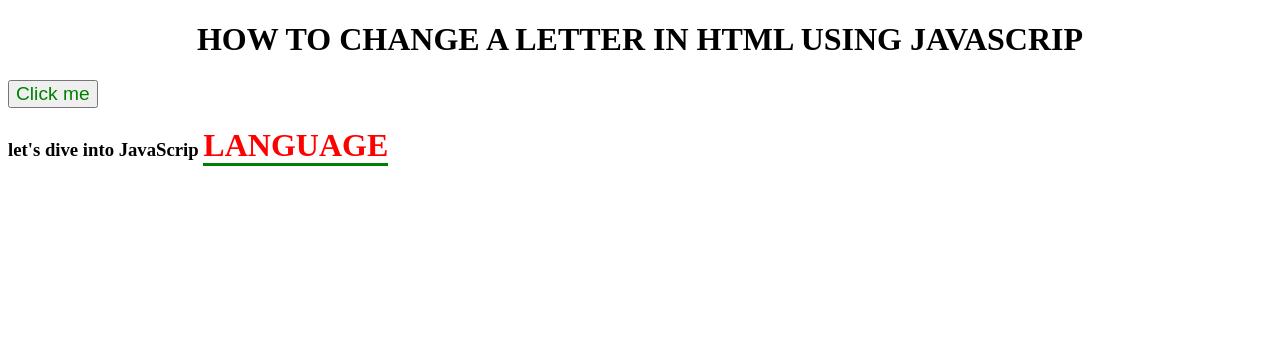
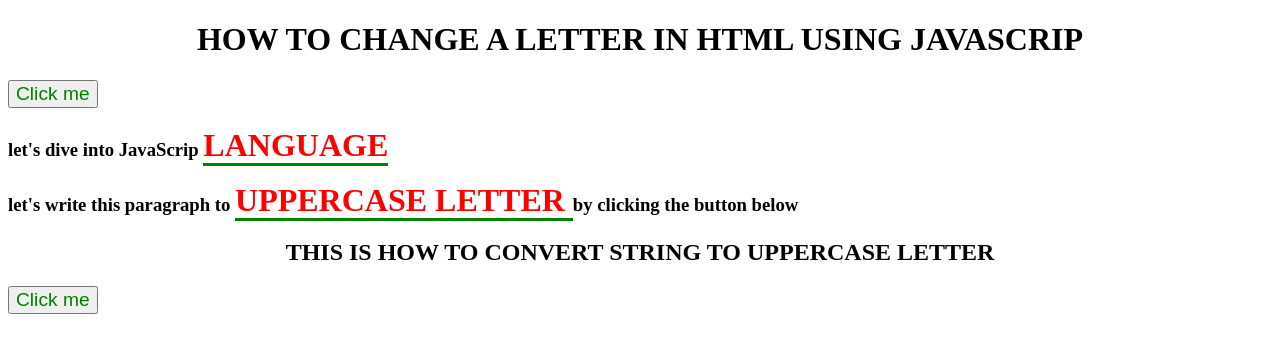
Before and after one commit to Aftabe/a-letter-changing, a plain HTML site: page index.html in a window 1280 px wide. Drawn offline with nearby package versions, Linux system fonts and the light colour scheme.

Commit message:
new function added, converting text to uppercase letter

```diff
--- a/css/style.css
+++ b/css/style.css
@@ -7,10 +7,15 @@
     font-size: 2rem;
     text-transform: uppercase;
     color: red;
-    border-bottom: .2rem solid green    ;
+    border-bottom: .2rem solid green;
 }
 
 .custm-btn {
     font-size: 1.2rem;
     color: green;
 }
+
+.heading-secondary {
+    text-align: center;
+    text-transform: uppercase;
+}
--- a/index.html
+++ b/index.html
@@ -16,8 +16,10 @@
     <button type="button" class="custm-btn" onclick="doSomething()">Click me</button>
 
     <h3 id="demo">let's dive into JavaScrip <span class="text-style"> language </span></h3>
+    <h3 id="demo1">let's write this paragraph to <span class="text-style"> uppercase letter </span> by clicking the button below</h3>
 
-    <script src="https://cdnjs.cloudflare.com/ajax/libs/animejs/2.2.0/anime.js"></script>
+    <h2 class="heading-secondary">this is how to convert string to uppercase letter</h2>
+    <button type="button" class="custm-btn" onclick="myFunction()">Click me</button>
     <!-- <script src="/js/script.js"></script> -->
     <script src="js/style.js"></script>
 </body>
--- a/js/style.js
+++ b/js/style.js
@@ -2,4 +2,10 @@ function doSomething() {
     var str = document.getElementById('demo').innerHTML;
     var text = str.replace('language','toturial');
     document.getElementById('demo').innerHTML = text;
+};
+
+function myFunction() {
+    var str1 = document.getElementById('demo1').innerHTML;
+    var text1 = document.getElementById('demo1').innerHTML = str1.toUpperCase();
+
 }
```
